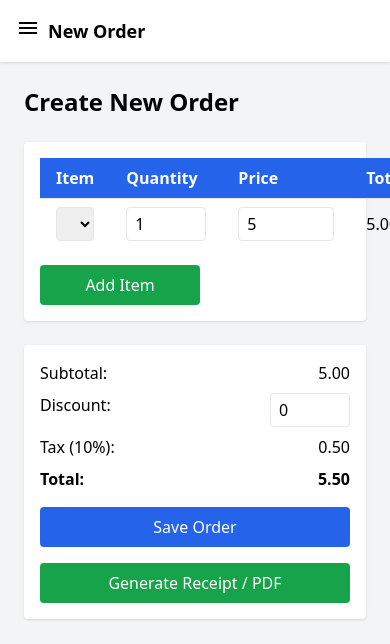
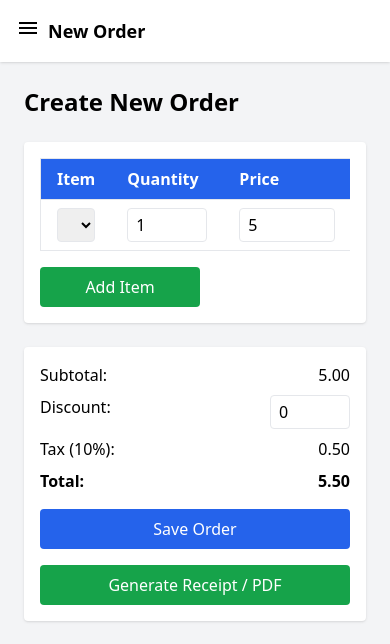
Before and after one commit to Kainanabdilahi/restaurant-management-frontend, a plain HTML site: page new_order.html in a window 390 px wide. Drawn offline with nearby package versions, Linux system fonts and the light colour scheme; some packages are replaced by stand-ins of ours; a script that the page names is missing.

Commit message:
Updated new_order file

```diff
--- a/new_order.html
+++ b/new_order.html
@@ -114,7 +114,8 @@
 
           <!-- Order Table -->
           <div class="bg-white rounded shadow p-4 flex flex-col space-y-4">
-            <table class="min-w-full text-left" id="orderTable">
+            <div class="overflow-x-auto">
+              <table class="min-w-full text-left border" id="orderTable">
                 <thead class="bg-blue-600 text-white">
                   <tr>
                     <th class="px-4 py-2">Item</th>
@@ -126,6 +127,7 @@
                 </thead>
                 <tbody></tbody>
               </table>
+            </div>
             <button
               id="addItemBtn"
               class="px-4 py-2 bg-green-600 text-white rounded hover:bg-green-500 w-40"
@@ -156,7 +158,7 @@
                 <span>Total:</span><span id="total">0.00</span>
               </div>
             </div>
-            <div class="flex gap-4 flex-col md:flex-row">
+            <div class="flex flex-col md:flex-row gap-4">
               <button
                 id="saveOrder"
                 class="px-6 py-2 bg-blue-600 text-white rounded hover:bg-blue-500 w-full md:w-auto"
```
Lines whose indentation alone changed are shown as unchanged.
